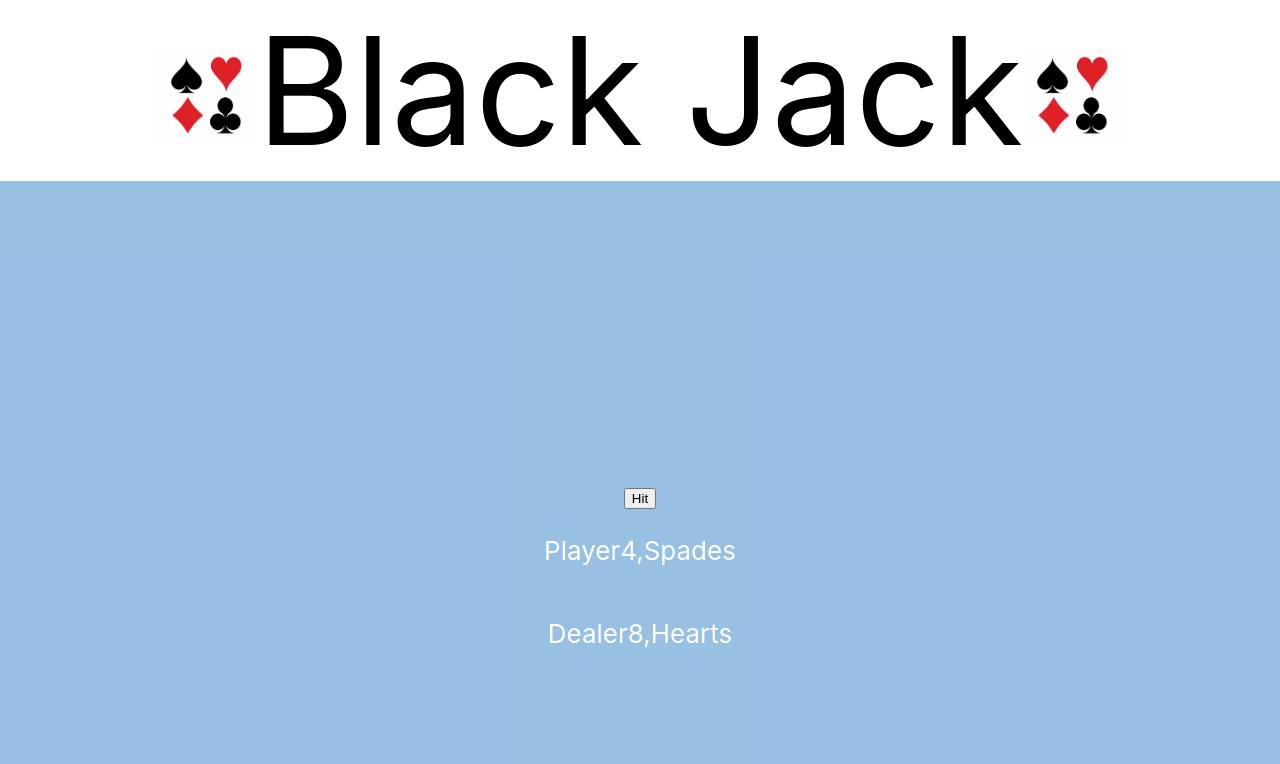
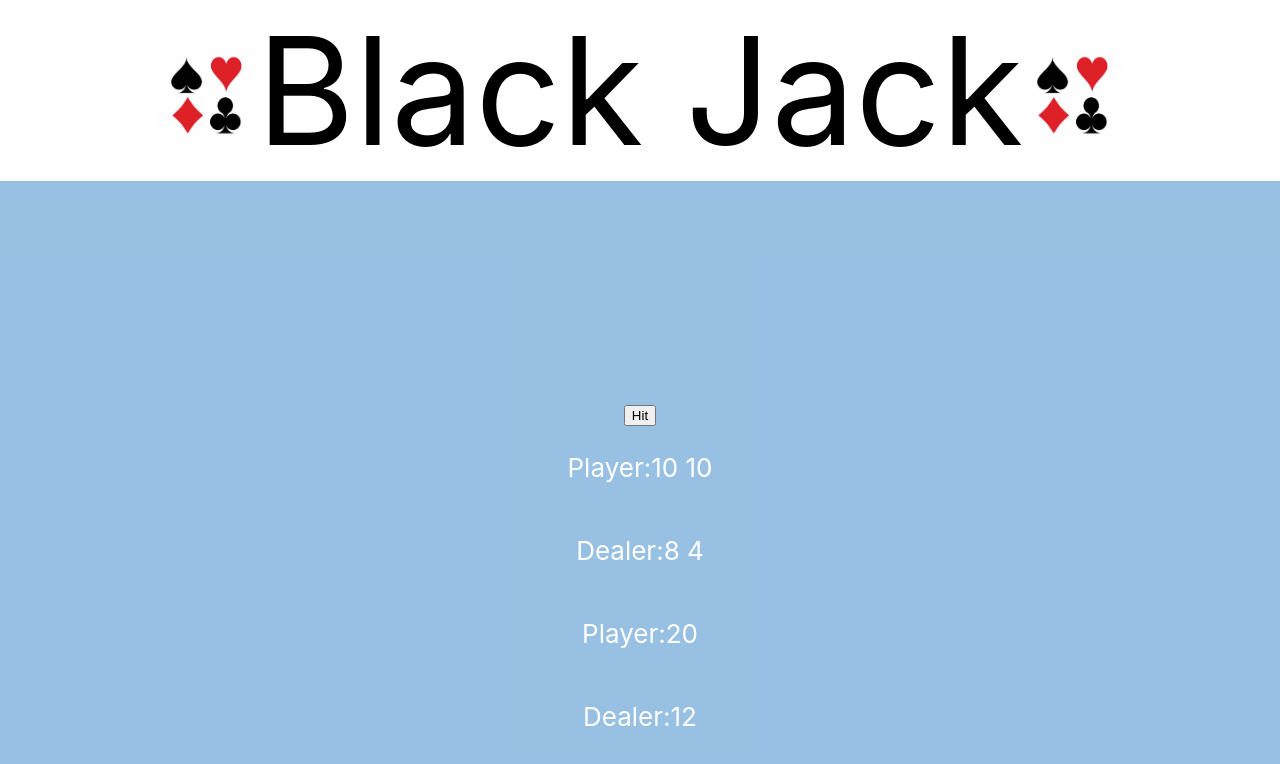
Before and after one commit to max1234567898/BlackJack_School, a React (Create React App) app: page / in a window 1280 px wide. Both pictures are taken after a click on the button "Start". Shown: the top 764 px of the page. Built offline with nearby package versions, Linux system fonts and the light colour scheme.

Commit message:
some improvements

```diff
--- a/src/App.js
+++ b/src/App.js
@@ -1,5 +1,6 @@
 import { useState } from "react";
 import "./App.css";
+import { RestartButton } from "./restart/RestartButton";
 import { StartButton } from "./start/StartButton";
 
 function App() {
@@ -26,13 +27,30 @@ function App() {
   const getRandomCard = () => {
     const randomNumberCard = Math.floor(Math.random() * card.length);
     const randomNumberSymbol = Math.floor(Math.random() * symbols.length);
-    const randomCard = card.slice(randomNumberCard, randomNumberCard + 1);
-    const randomSymbol = symbols.slice(
-      randomNumberSymbol,
-      randomNumberSymbol + 1
-    );
+    const randomCard = card[randomNumberCard];
+    const randomSymbol = symbols[randomNumberSymbol];
 
-    return [randomCard, randomSymbol];
+    const score = {
+      A: 11,
+      Q: 10,
+      K: 10,
+      J: 10,
+      10: 10,
+      9: 9,
+      8: 8,
+      7: 7,
+      6: 6,
+      5: 5,
+      4: 4,
+      3: 3,
+      2: 2,
+    };
+
+    return {
+      name: randomCard,
+      symbol: randomSymbol,
+      score: score[randomCard],
+    };
   };
 
   return (
@@ -50,10 +68,12 @@ function App() {
         {!playerState && (
           <StartButton
             onClick={() => {
-              const dealerRandomCard = getRandomCard();
-              setDealerState(dealerRandomCard);
-              const randomCard = getRandomCard();
-              setPlayerState(randomCard);
+              const dealerRandomCard1 = getRandomCard();
+              const dealerRandomCard2 = getRandomCard();
+              setDealerState([dealerRandomCard1, dealerRandomCard2]);
+              const randomCard1 = getRandomCard();
+              const randomCard2 = getRandomCard();
+              setPlayerState([randomCard1, randomCard2]);
             }}
           ></StartButton>
         )}
@@ -67,9 +87,54 @@ function App() {
             Hit
           </button>
         )}
+        {playerState && (
+          <p>
+            Player:
+            {playerState
+              .map((e) => {
+                return e.name;
+              })
+              .join(" ")}
+          </p>
+        )}
+        {dealerState && (
+          <p>
+            Dealer:
+            {dealerState
+              .map((e) => {
+                return e.name;
+              })
+              .join(" ")}
+          </p>
+        )}
 
-        {playerState && <p>Player{playerState.join(",")}</p>}
-        {dealerState && <p>Dealer{dealerState.join(",")}</p>}
+        {playerState && (
+          <p>
+            Player:
+            {playerState
+              .map((e) => {
+                return e.score;
+              })
+              .reduce((acc, cur) => {
+                if (acc + cur > 21) {
+                  return<p>you lose</p>;
+                }
+                return acc + cur;
+              })}
+          </p>
+        )}
+        {dealerState && (
+          <p>
+            Dealer:
+            {dealerState
+              .map((e) => {
+                return e.score;
+              })
+              .reduce((acc, cur) => {
+                return acc + cur;
+              })}
+          </p>
+        )}
       </div>
     </div>
   );
--- /dev/null
+++ b/src/restart/RestartButton.jsx
@@ -0,0 +1,4 @@
+export const RestartButton = ()=>{
+    return <button>Restart</button>
+    window.location.reload(false)
+}
```
